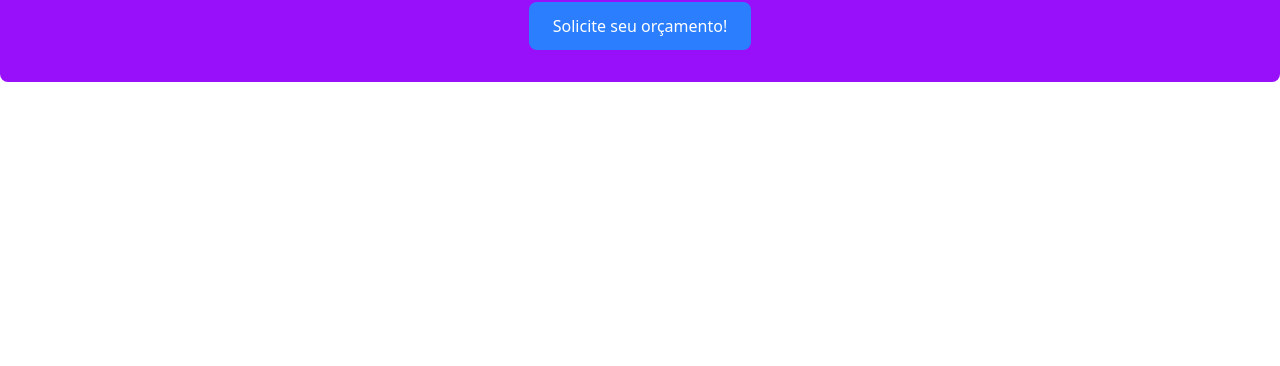
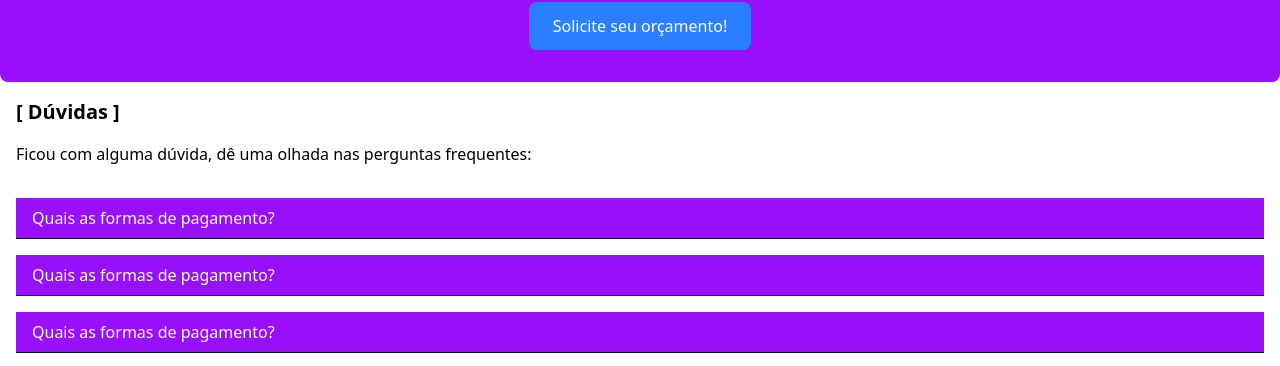
Before and after one commit to lucasbailo/FrontExpensesControl, a React (Vite) app: page / in a window 1280 px wide. Shown: the part 2625-2991 px from the top of the page. Before the commit the page ends 2707 px from the top, so only its background shows below. Built offline with nearby package versions, Linux system fonts and the light colour scheme.

Commit message:
create: criando a seção de FAQ

```diff
--- a/src/Pages/home.jsx
+++ b/src/Pages/home.jsx
@@ -1,5 +1,6 @@
 import Beneficios from "../components/Beneficios";
 import ComoFunciona from "../components/ComoFunctiona";
+import Faq from "../components/Faq";
 import FristSection from "../components/FirstSection";
 import InfoSection from "../components/InfoSection";
 import MediaSection from "../components/MediaSection";
@@ -12,6 +13,7 @@ export default function Home() {
             <ComoFunciona />
             <Beneficios />
             <MediaSection />
+            <Faq />
         </>
     );
 }
--- /dev/null
+++ b/src/components/Faq.jsx
@@ -0,0 +1,38 @@
+import React, { useState } from "react";
+
+const Faq = () => {
+  const [open, setOpen] = useState([false, false, false]);
+
+  const toggleAccordion = (index) => {
+    setOpen((prev) =>
+      prev.map((item, idx) => (idx === index ? !item : item))
+    );
+  };
+
+  return (
+    <div className="container mx-auto p-4">
+      <h2 className="text-xl font-bold mb-4">[ Dúvidas ]</h2>
+      <p className="mb-8">Ficou com alguma dúvida, dê uma olhada nas perguntas frequentes:</p>
+
+      <div className="space-y-4">
+        {["Quais as formas de pagamento?", "Quais as formas de pagamento?", "Quais as formas de pagamento?"].map((question, index) => (
+          <div key={index} className="border-b">
+            <button
+              onClick={() => toggleAccordion(index)}
+              className="w-full text-left py-2 px-4 bg-purple-600 text-white focus:outline-none"
+            >
+              {question}
+            </button>
+            {open[index] && (
+              <div className="px-4 py-2 bg-purple-100">
+                <p>Lorem ipsum dolor sit amet, consectetur adipiscing elit. Aliquam posuere, risus id iaculis, Sed molestie eu velit aliquet.</p>
+              </div>
+            )}
+          </div>
+        ))}
+      </div>
+    </div>
+  );
+};
+
+export default Faq;
```
